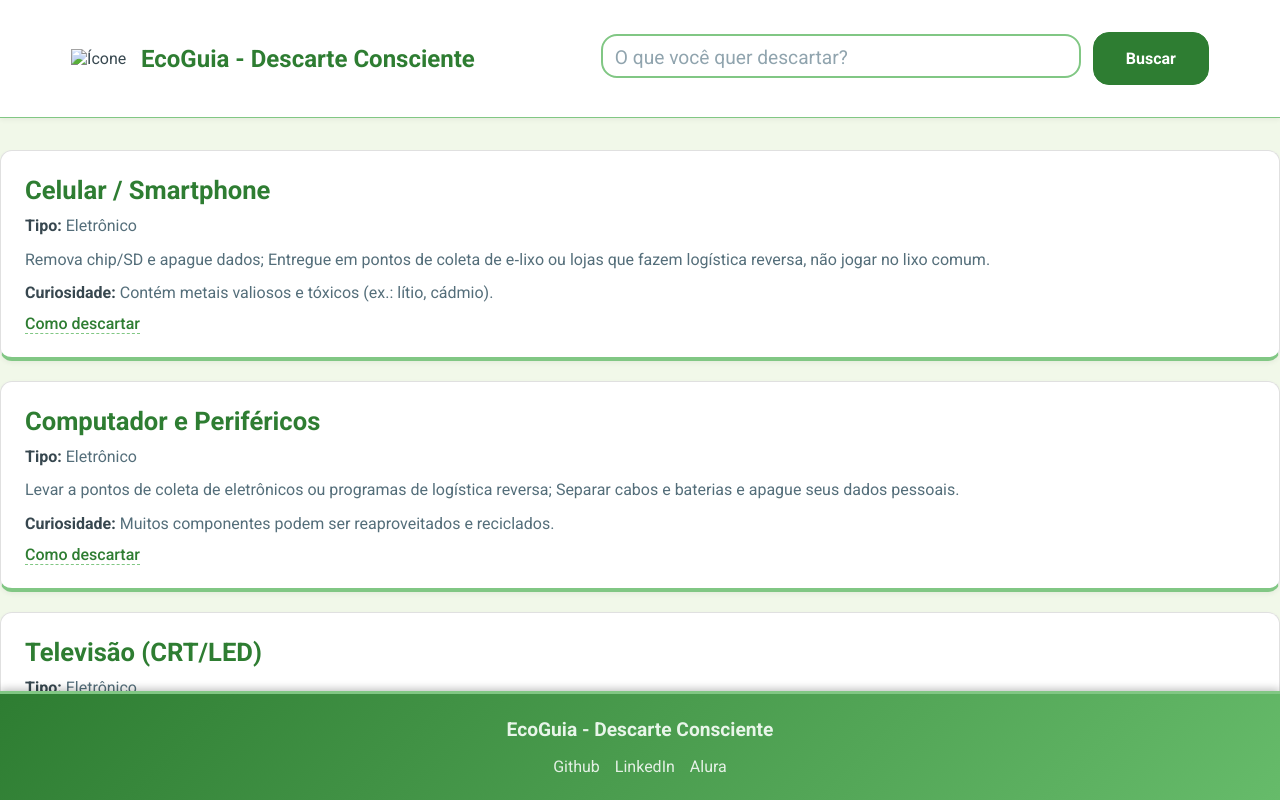
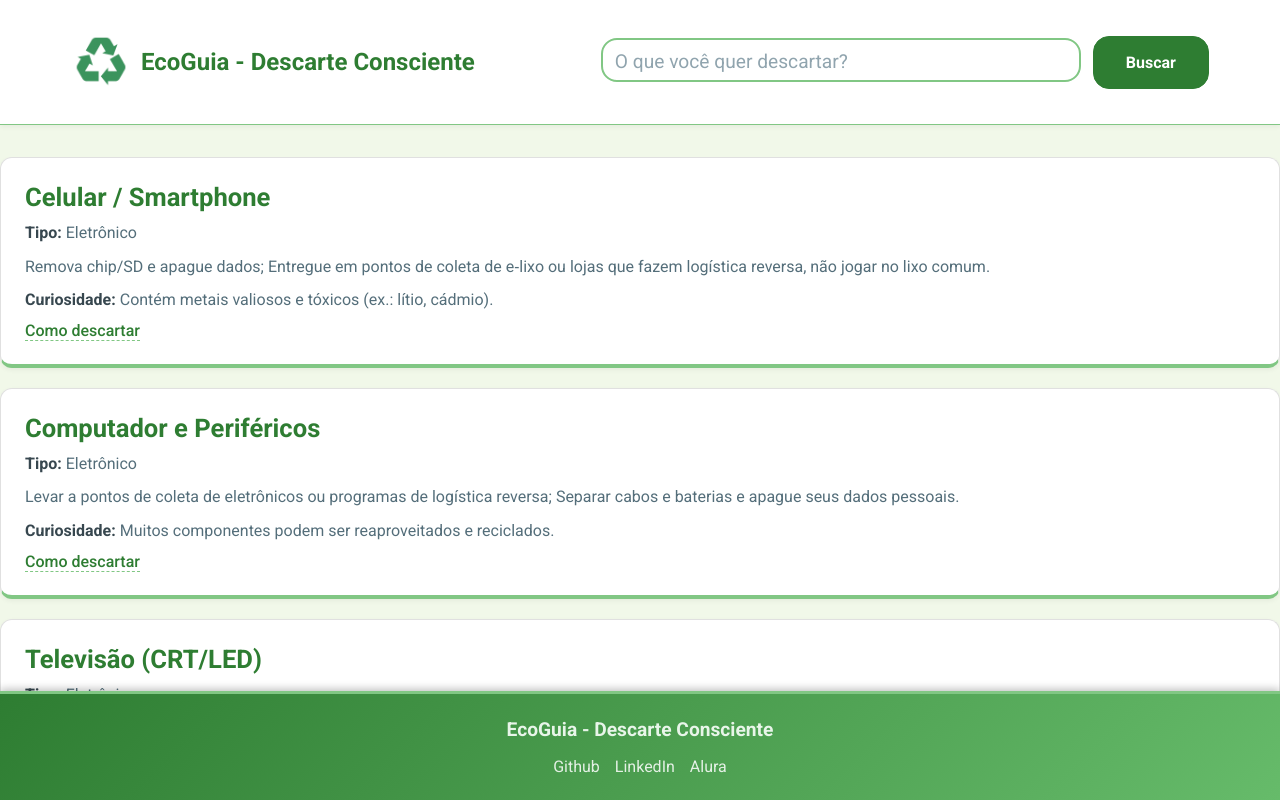
Before and after one commit to GabrieldeMoura9648/EcoGuia, a plain HTML site: page index.html in a window 1280 px wide. Drawn offline with Linux system fonts and the light colour scheme; the site is published under a folder, as on GitHub Pages, so addresses that start at the root find nothing.

Commit message:
Corrige o caminho do ícone no HTML para o diretório correto - Tentativa 2

```diff
--- a/index.html
+++ b/index.html
@@ -4,15 +4,14 @@
     <meta charset="UTF-8">
     <meta name="viewport" content="width=device-width, initial-scale=1.0">
     <link rel="stylesheet" href="style.css">
-
-    <link rel="icon" href="/img/icon.png" type="image/png">
-
+    <link rel="icon" href="img/icon.png" type="image/png">
     <title>EcoGuia - Descarte Consciente</title>
 </head>
+
 <body>
     <header>
        <div class="titulo" onclick="resetarBusca()">
-            <img src="/img/icon.png" alt="Ícone" class="icone">
+            <img src="img/icon.png" alt="Ícone" class="icone">
             <h1>EcoGuia - Descarte Consciente</h1>
         </div>
         <div>
```
